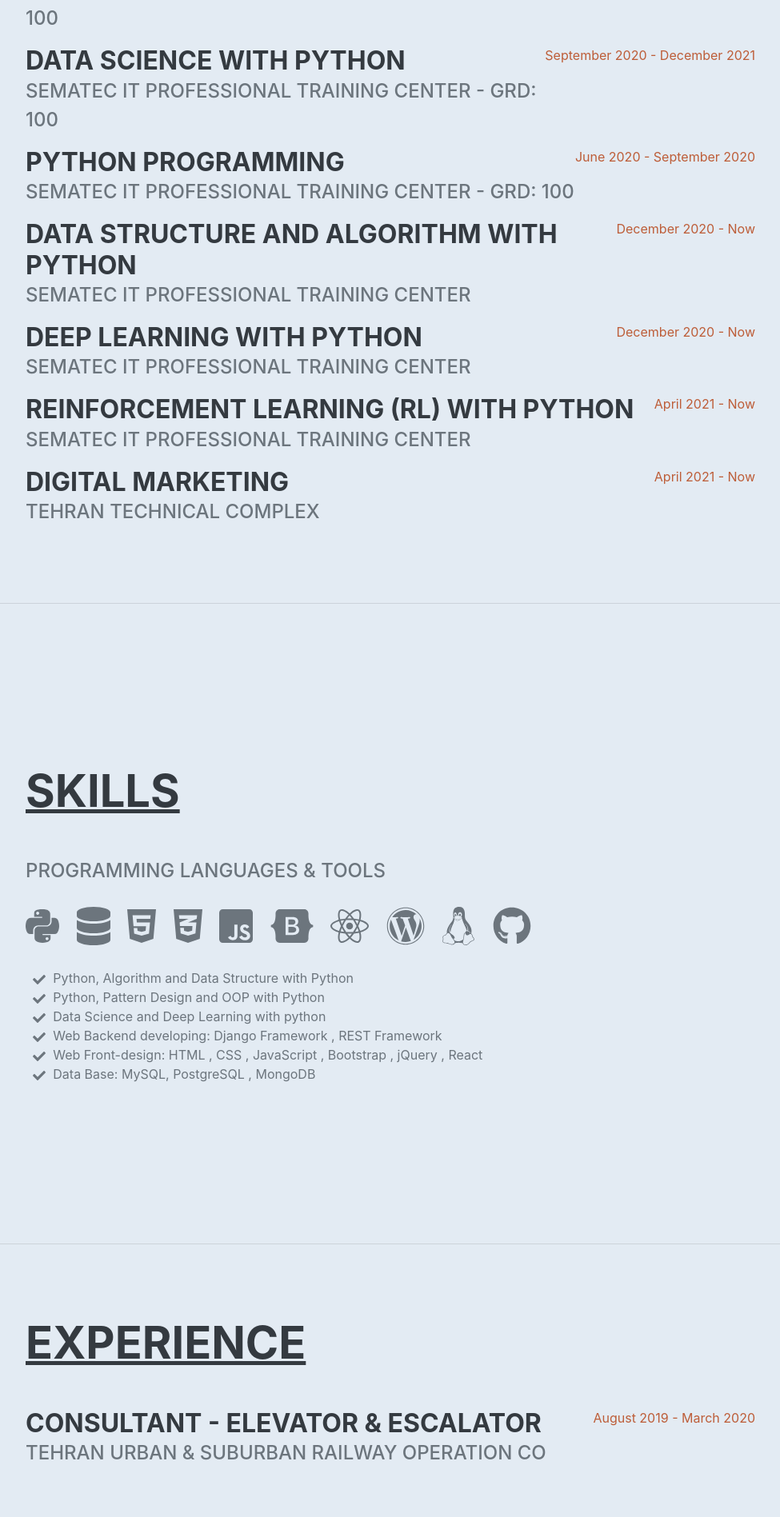
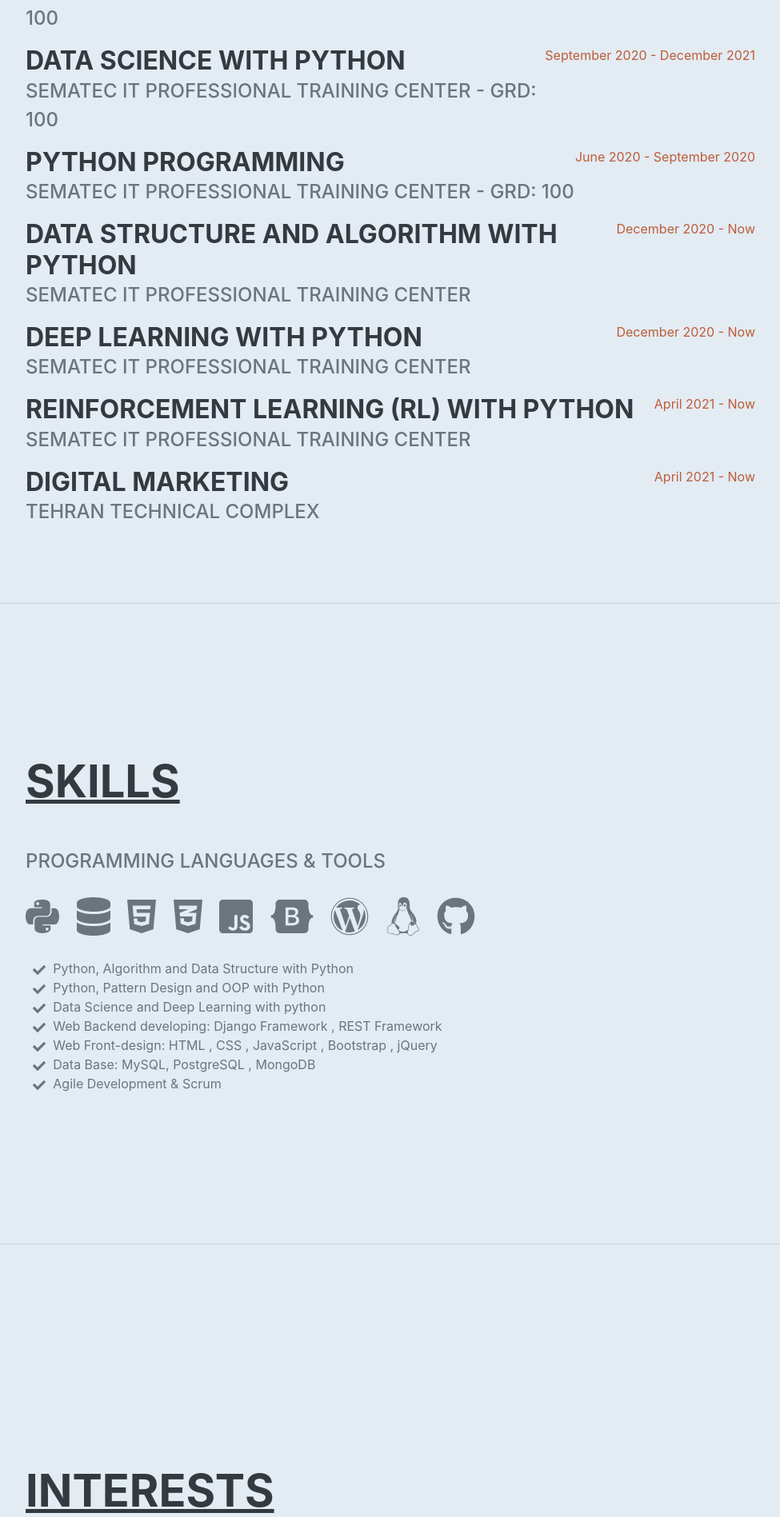
Before and after one commit to parhamgh2020/django_resume, a Django app: template mysite/templates/home.html in a window 1280 px wide. Shown: the part 1266-3163 px from the top of the page at 80% size, without its empty margins (288-1263 px from the left). Run offline with Django 3.2, Linux system fonts and the light colour scheme; the template is opened without the code that fills it, so the values that code supplies are empty; some libraries are stand-ins or nearby versions; some web fonts are replaced.

Commit message:
13th commit

```diff
--- a/mysite/templates/home.html
+++ b/mysite/templates/home.html
@@ -28,6 +28,7 @@
         r.src=t+h._hjSettings.hjid+j+h._hjSettings.hjsv;
         a.appendChild(r);
     })(window,document,'https://static.hotjar.com/c/hotjar-','.js?sv=');
+
 </script>
 <body style="background-color: #e3ebf3 " id="page-top">
 <!-- Navigation-->
@@ -45,7 +46,6 @@
             <li class="nav-item"><a class="nav-link js-scroll-trigger" href="#about">About</a></li>
             <li class="nav-item"><a class="nav-link js-scroll-trigger" href="#education">Education</a></li>
             <li class="nav-item"><a class="nav-link js-scroll-trigger" href="#skills">Skills</a></li>
-            <li class="nav-item"><a class="nav-link js-scroll-trigger" href="#experience">Experience</a></li>
             <li class="nav-item"><a class="nav-link js-scroll-trigger" href="#interests">Interests</a></li>
             <li class="nav-item"><a class="nav-link js-scroll-trigger" href="#awards">Awards</a></li>
         </ul>
@@ -158,7 +158,6 @@
                 <li class="list-inline-item"><i class="fab fa-css3-alt"></i></li>
                 <li class="list-inline-item"><i class="fab fa-js-square"></i></li>
                 <li class="list-inline-item"><i class="fab fa-bootstrap"></i></li>
-                <li class="list-inline-item"><i class="fab fa-react"></i></li>
                 <li class="list-inline-item"><i class="fab fa-wordpress"></i></li>
                 <li class="list-inline-item"><i class="fab fa-linux"></i></li>
                 <li class="list-inline-item"><i class="fab fa-github"></i></li>
@@ -183,50 +182,20 @@
                 </li>
                 <li>
                     <span class="fa-li"><i class="fas fa-check"></i></span>
-                    Web Front-design: HTML , CSS , JavaScript , Bootstrap , jQuery , React
+                    Web Front-design: HTML , CSS , JavaScript , Bootstrap , jQuery
                 <li>
                     <span class="fa-li"><i class="fas fa-check"></i></span>
                     Data Base: MySQL, PostgreSQL , MongoDB
+                </li>
+                <li>
+                    <span class="fa-li"><i class="fas fa-check"></i></span>
+                    Agile Development & Scrum
                 </li>
             </ul>
         </div>
     </section>
     <hr class="m-0"/>
     <!--Experience-->
-    <section class="resume-section" id="experience">
-        <div class="resume-section-content">
-            <h2 class="mb-5"><u>Experience</u></h2>
-            <div class="d-flex flex-column flex-md-row justify-content-between mb-5">
-                <div class="flex-grow-1">
-                    <h3 class="mb-0">Consultant - Elevator & Escalator </h3>
-                    <div class="subheading mb-3">Tehran Urban & Suburban Railway Operation Co</div>
-                </div>
-                <div class="flex-shrink-0"><span class="text-primary"> August 2019 - March 2020</span></div>
-            </div>
-            <div class="d-flex flex-column flex-md-row justify-content-between mb-5">
-                <div class="flex-grow-1">
-                    <h3 class="mb-0">Technical Supervisor</h3>
-                    <div class="subheading mb-3">Saba/Asa Asanbar ENG.CO.</div>
-                </div>
-                <div class="flex-shrink-0"><span class="text-primary"> August 2014 - April 2019</span></div>
-            </div>
-            <div class="d-flex flex-column flex-md-row justify-content-between mb-5">
-                <div class="flex-grow-1">
-                    <h3 class="mb-0">Project Manager</h3>
-                    <div class="subheading mb-3">ARC CO.</div>
-                </div>
-                <div class="flex-shrink-0"><span class="text-primary">March 2013 - March 2014</span></div>
-            </div>
-            <div class="d-flex flex-column flex-md-row justify-content-between">
-                <div class="flex-grow-1">
-                    <h3 class="mb-0">Sale Engineer</h3>
-                    <div class="subheading mb-3">Khorshid Window CO.</div>
-                </div>
-                <div class="flex-shrink-0"><span class="text-primary">April 2006 - April 2010</span></div>
-            </div>
-        </div>
-    </section>
-    <hr class="m-0"/>
 
     <!-- Interests-->
     <section class="resume-section" id="interests">
```
